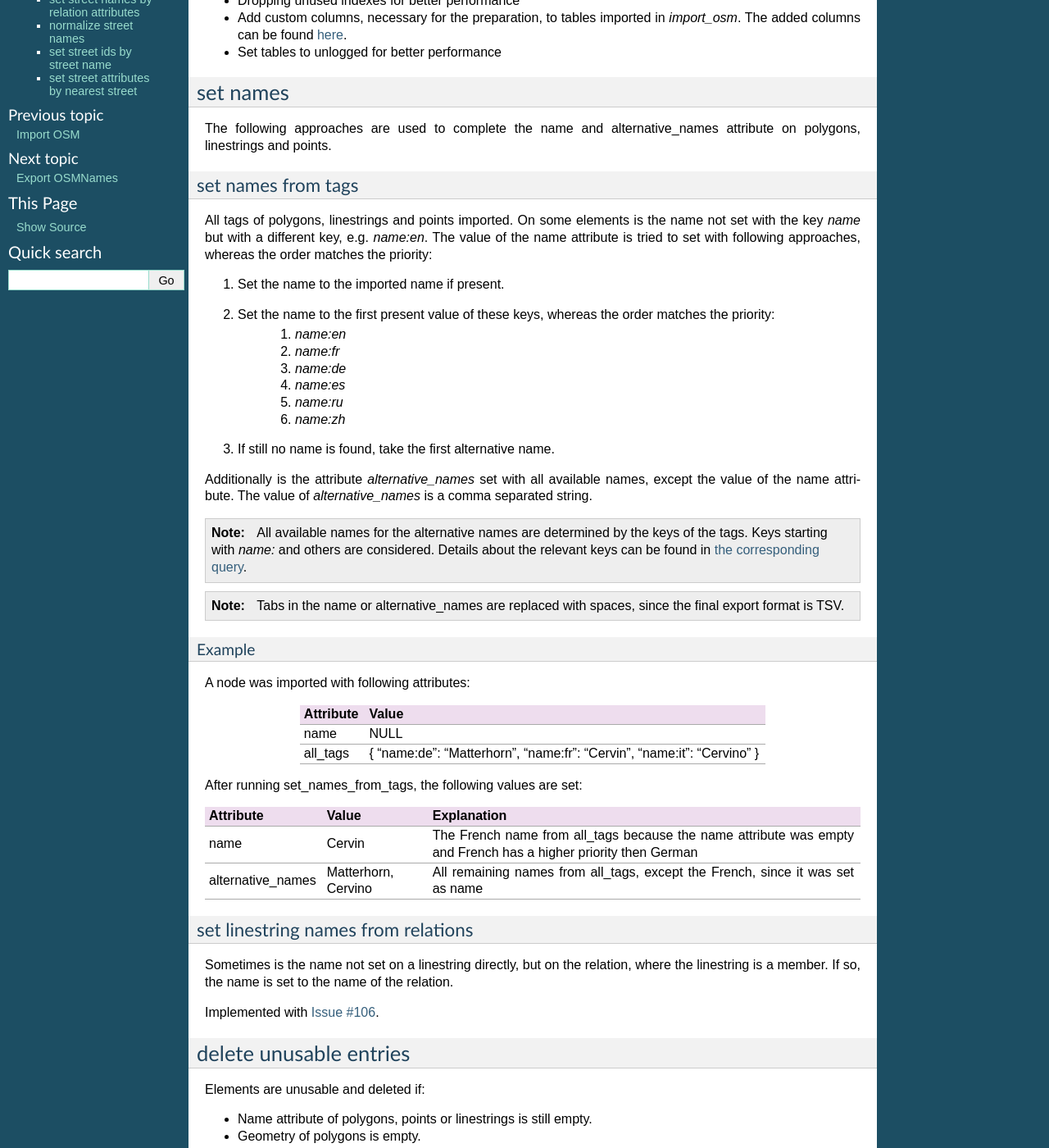
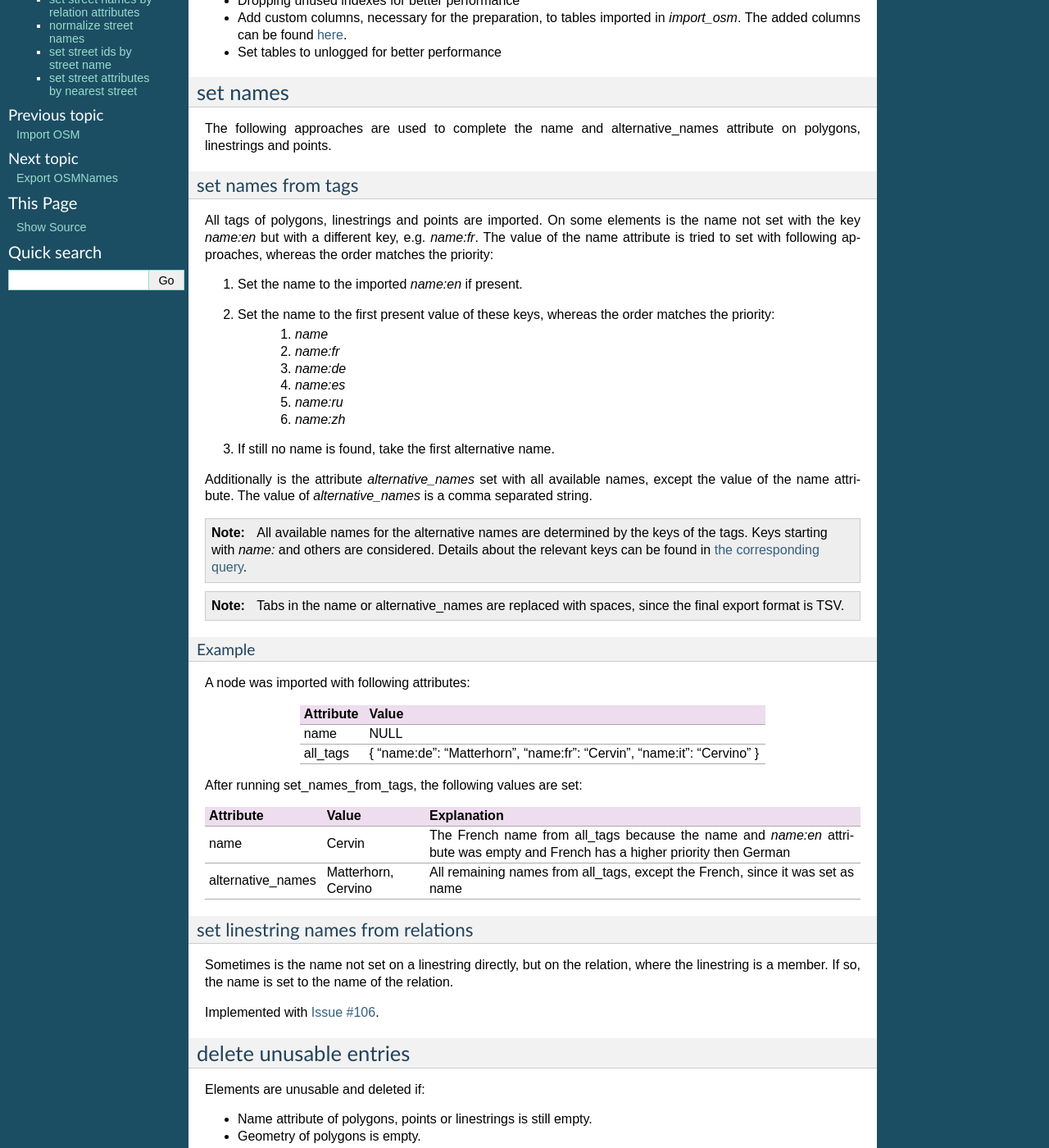
Before and after one commit to OSMNames/OSMNames, a Sphinx documentation site: the page built from docs/implementation/prepare_data.rst, in a window 1280 px wide and 1400 px high, scrolled down 387 px. Shown: the whole window at 82% size. Built offline with Sphinx 7.4.7, drawn with Linux system fonts in a browser that asks for light colours.

Commit message:
updated docs for new name precedence

```diff
--- a/docs/implementation/prepare_data.rst
+++ b/docs/implementation/prepare_data.rst
@@ -33,14 +33,14 @@ attribute on polygons, linestrings and points.
 set names from tags
 -------------------
 
-All tags of polygons, linestrings and points imported. On some elements is the
-name not set with the key `name` but with a different key, e.g. `name:en`. The
-value of the name attribute is tried to set with following approaches, whereas
-the order matches the priority:
+All tags of polygons, linestrings and points are imported. On some elements is
+the name not set with the key `name:en` but with a different key, e.g.
+`name:fr`.  The value of the name attribute is tried to set with following
+approaches, whereas the order matches the priority:
 
-1. Set the name to the imported name if present.
+1. Set the name to the imported `name:en` if present.
 2. Set the name to the first present value of these keys, whereas the order matches the priority:
-    1. `name:en`
+    1. `name`
     2. `name:fr`
     3. `name:de`
     4. `name:es`
@@ -77,7 +77,7 @@ After running set_names_from_tags, the following values are set:
 =================  =====================  ==============================================================================
 Attribute          Value                  Explanation
 =================  =====================  ==============================================================================
-name               Cervin                 The French name from all_tags because the name
+name               Cervin                 The French name from all_tags because the name and `name:en`
                                           attribute was empty and French has a higher priority then German
 alternative_names  Matterhorn, Cervino    All remaining names from all_tags, except the French, since it was set as name
 =================  =====================  ==============================================================================
```
